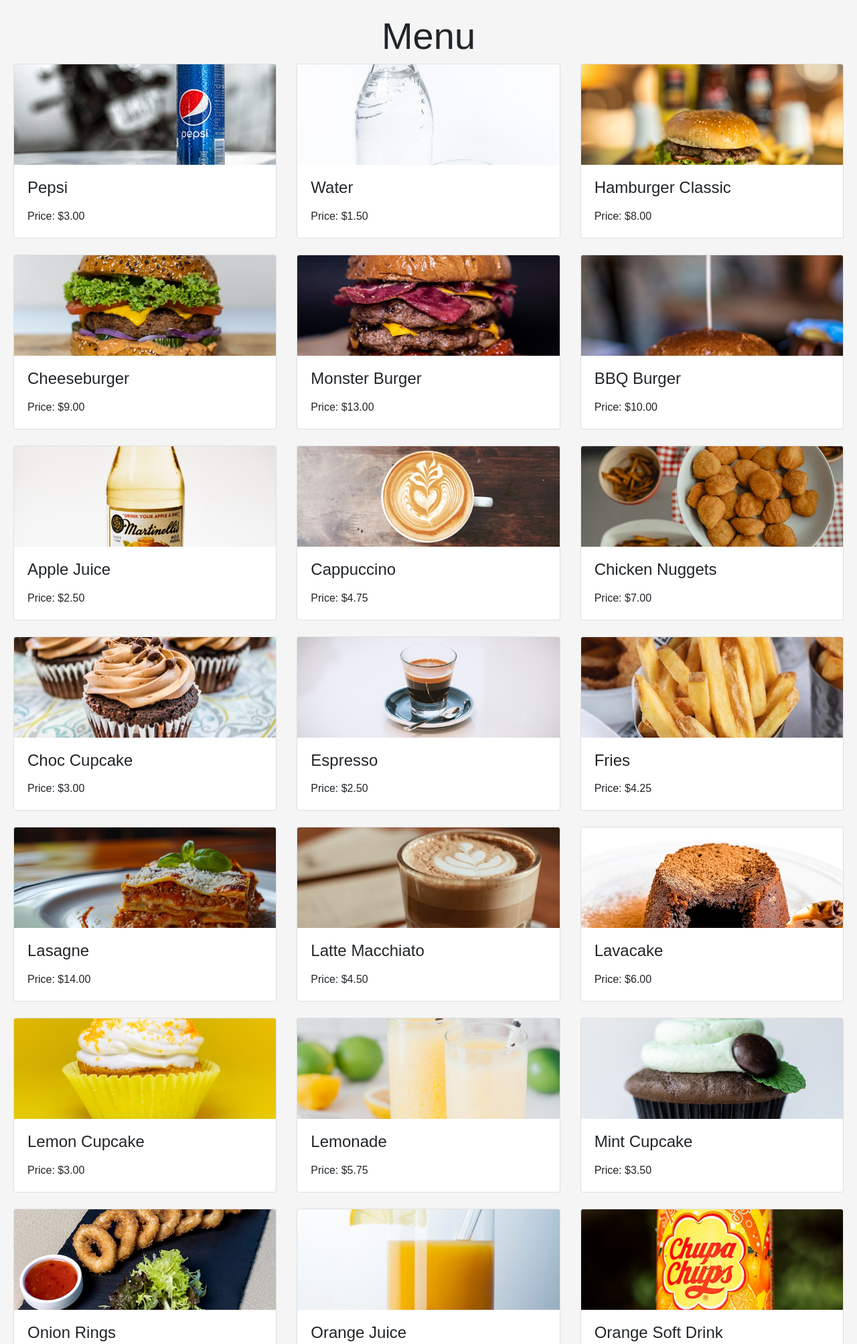
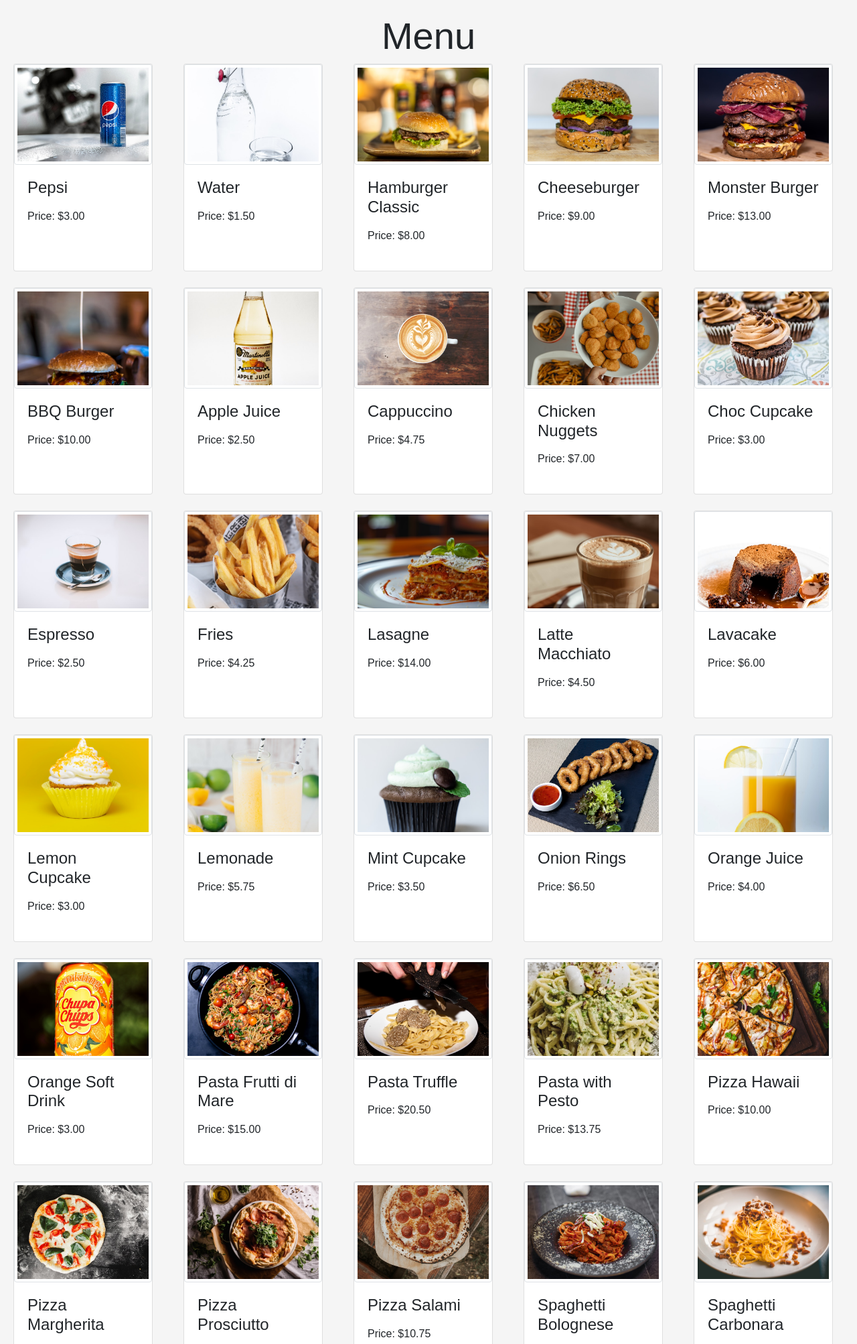
Before and after one commit to vtoth13/restaurant-app, a Django app: page /menu/ in a window 1280 px wide. Shown: the part 44-2050 px from the top of the page at 67% size. Run offline with Django 4.2, Linux system fonts and the light colour scheme; data comes from the database, SQL or seed files in the repository; some libraries are stand-ins or nearby versions.

Commit message:
Fix grid and card body

```diff
--- a/templates/menu.html
+++ b/templates/menu.html
@@ -4,21 +4,24 @@
     <div class="masthead">
         <h1 class="display-4">Menu</h1>
     </div>
-    <div class="features">
-        <div class="row">
+    <div class="row row-cols-1 row-cols-md-3 g-4">
         {% for item in menu_items %}
-                <div class="col-md-4">
-                    <div class="card mb-4 shadow">
-                        <img src="{{ item.image.url }}" alt="{{ item.name }}" class="card-img-top img-fluid">
+            <div class="col mb-4">
+                <div class="card h-100">
+                    <img src="{{ item.image.url }}" alt="{{ item.name }}" class="card-img-top img-thumbnail">
                     <div class="card-body">
                         <h4 class="card-title">{{ item.name }}</h4>
                         <p class="card-text">{{ item.description }}</p>
                         <p class="card-text">Price: ${{ item.price }}</p>
-                            <!-- <a href="#" class="btn btn-primary">Order Now</a> -->
                     </div>
                 </div>
             </div>
         {% endfor %}
     </div>
-    </div>
+
+    <style>
+        .card {
+            width: 13rem;
+        }
+    </style>
 {% endblock %}
```
Lines whose indentation alone changed are shown as unchanged.
